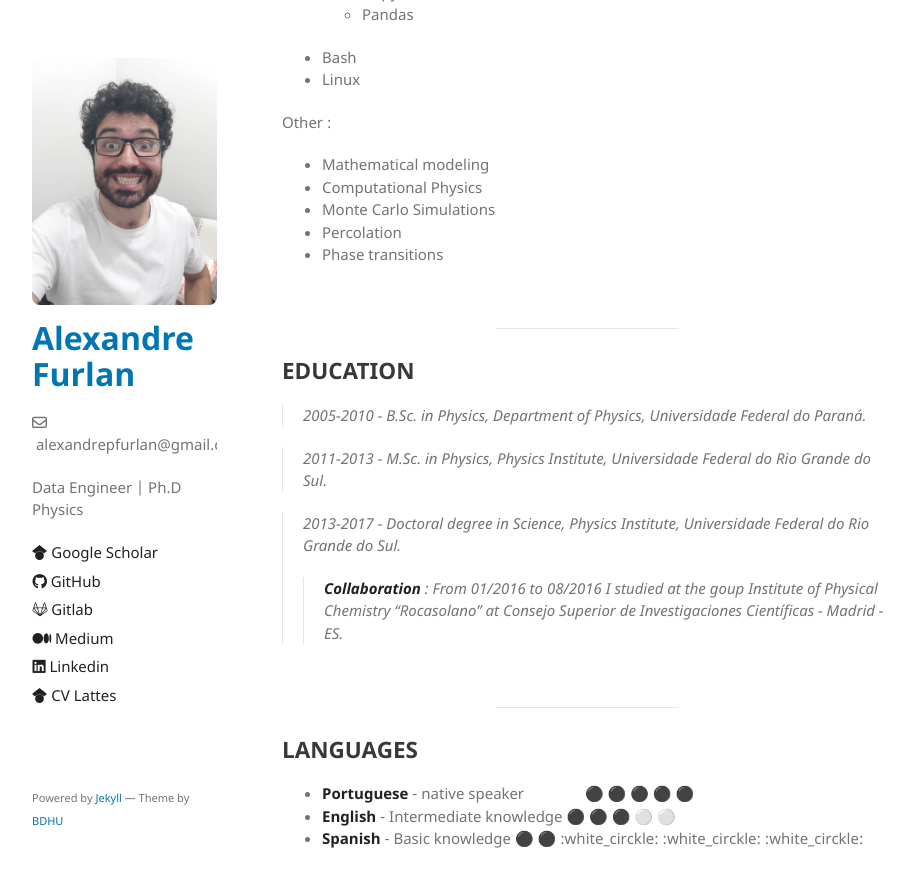
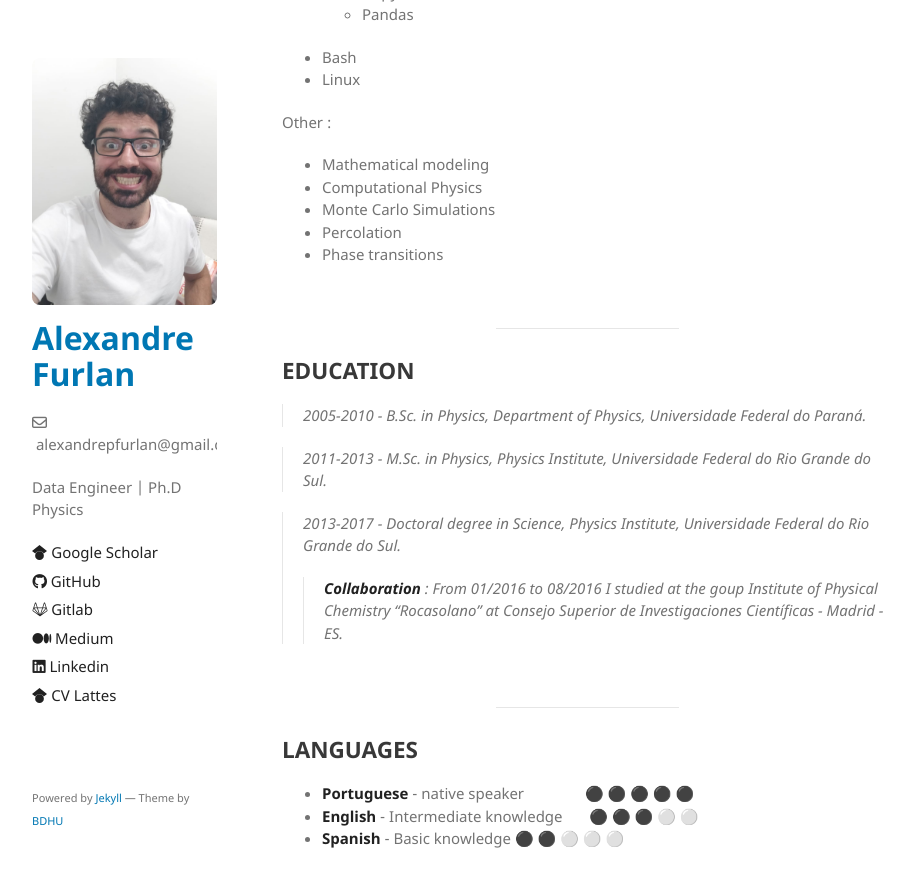
Before and after one commit to apfurlan/apfurlan.github.io, a Jekyll site: the page built from cv-page.md, in a window 1280 px wide and 900 px high, scrolled down 1751 px. Shown: the top 887 px of the window, without its empty margins (178-1092 px from the left). Built offline with Jekyll 4.4.1, drawn with Linux system fonts in a browser that asks for light colours; emoji names are drawn with the system emoji font; our own code applies the rules of GitHub Pages for plain Markdown files; some of the changed lines change nothing that is shown.

Commit message:
init commit

```diff
--- a/cv-page.md
+++ b/cv-page.md
@@ -125,5 +125,5 @@ Científicas - Madrid - ES.
 ## LANGUAGES
 
 - **Portuguese** - native speaker &ensp; &ensp; &ensp; &ensp; &ensp; :black_circle: :black_circle: :black_circle: :black_circle: :black_circle:
-- **English** - Intermediate knowledge :black_circle: :black_circle: :black_circle: :white_circle: :white_circle:
-- **Spanish** - Basic knowledge :black_circle: :black_circle: :white_circkle: :white_circkle: :white_circkle:
+- **English** - Intermediate knowledge &ensp; &ensp; :black_circle: :black_circle: :black_circle: :white_circle: :white_circle:
+- **Spanish** - Basic knowledge :black_circle: :black_circle: :white_circle: :white_circle: :white_circle:
```
